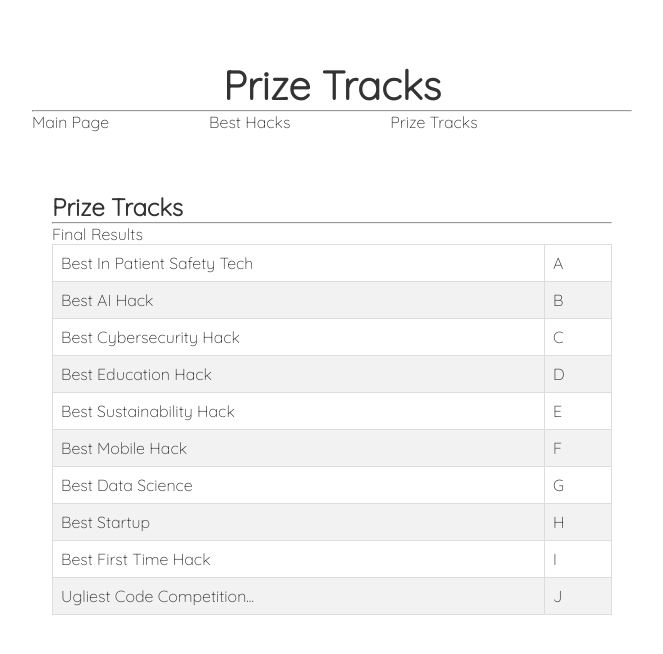
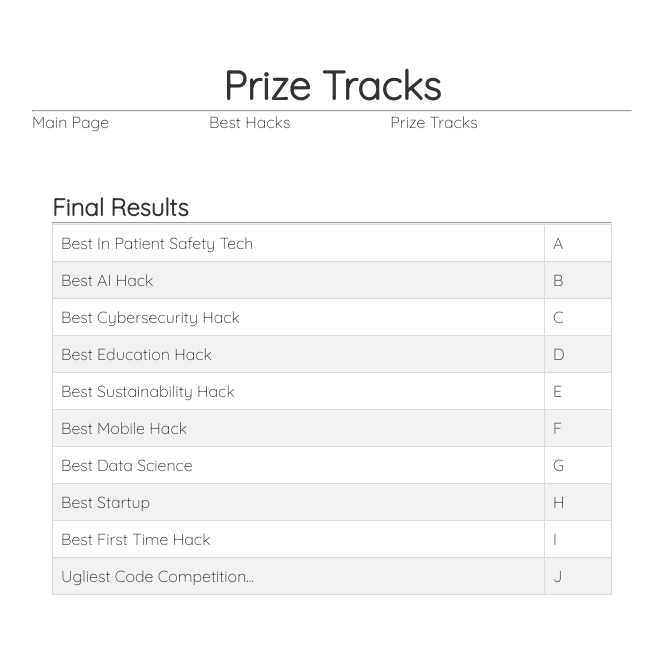
Before and after one commit to code4ry/hackrpi-scoreboard, a React (Create React App) app: page / in a window 1280 px wide. Both pictures are taken after a click on the element "Prize Tracks". Shown: the top 654 px of the page, without its empty margins (308-971 px from the left). Built offline with nearby package versions, Linux system fonts and the light colour scheme.

Commit message:
Table Updated

```diff
--- a/src/App.js
+++ b/src/App.js
@@ -133,9 +133,8 @@ function App() {
         </div>
 
         <div className={toggleState === 3 ? "content active-content" : "content"}>
-          <h2>Prize Tracks</h2>
+          <h2>Final Results</h2>
           <hr/>
-          <p>Final Results</p>
           <Table data = {rows} />
         </div>
       </div>
```
